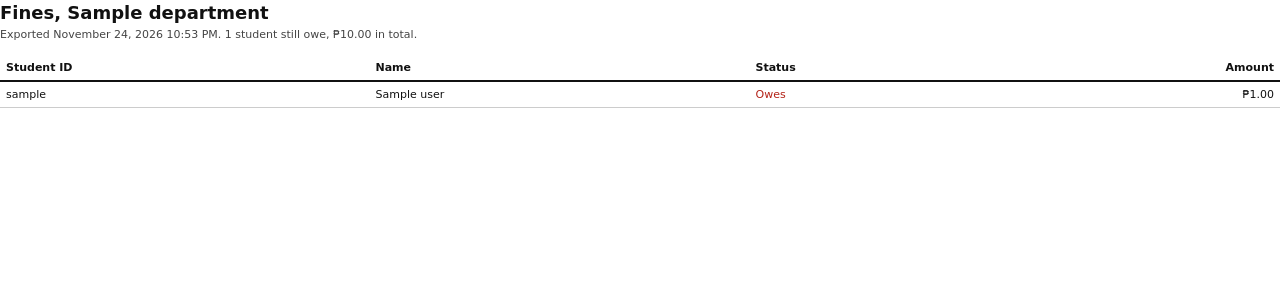
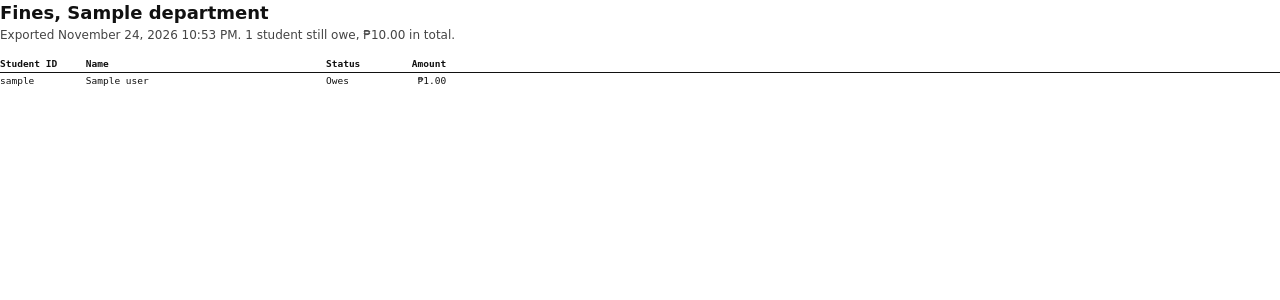
Before and after one commit to Burrento/ClearTrack, a Laravel app: template resources/views/fines/print.blade.php in a window 1280 px wide. Shown: the top 300 px of the page. Run offline with Laravel 12, Linux system fonts and the light colour scheme; the template is opened without the code that fills it: most values are stand-ins (such as "Sample title", 1, 10 or a date in 2020).

Commit message:
Fines PDF: fit in 128 MB (text lines instead of a table, totals summed in SQL)
Co-Authored-By: Claude Opus 5.5 <noreply@anthropic.com>

```diff
--- a/resources/views/fines/print.blade.php
+++ b/resources/views/fines/print.blade.php
@@ -1,4 +1,8 @@
-@php $unpaidTotal = $students->sum('unpaid'); @endphp
+@php
+    $unpaidTotal = $students->sum('unpaid');
+    // One fixed-width text line per student: dompdf needs ~0.2 MB per table row and ran out of memory on big lists
+    $line = fn ($id, $name, $status, $amount) => str_pad($id, 15) . mb_str_pad(mb_strimwidth($name, 0, 40, '…'), 42) . str_pad($status, 8) . mb_str_pad($amount, 13, ' ', STR_PAD_LEFT);
+@endphp
 <!doctype html>
 <html lang="en">
 <head>
@@ -6,36 +10,18 @@
     <title>Fines, {{ $department->code }}, {{ now()->format('Y-m-d') }}</title>
     <style>
         @page { size: A4; margin: 14mm; }
-        body { font: 11px/1.4 'DejaVu Sans', sans-serif; color: #111; margin: 0; } /* DejaVu: dompdf's bundled font with ₱ and ñ */
+        body { font: 12px/1.4 'DejaVu Sans', sans-serif; color: #111; margin: 0; } /* DejaVu: dompdf's bundled font with ₱ and ñ */
         h1 { font-size: 18px; margin: 0 0 2px; }
         p { margin: 0 0 12px; color: #444; }
-        table { width: 100%; border-collapse: collapse; }
-        th, td { text-align: left; padding: 5px 6px; vertical-align: top; }
-        thead th { border-bottom: 2px solid #111; }
-        thead { display: table-header-group; }
-        tbody td { border-bottom: 1px solid #ccc; }
-        tr { page-break-inside: avoid; }
-        .num { text-align: right; white-space: nowrap; }
-        .owes { color: #b42318; }
+        pre { font: 9.5px/1.7 'DejaVu Sans Mono', monospace; margin: 0; }
+        .head { font-weight: bold; border-bottom: 1.5px solid #111; }
     </style>
 </head>
 <body>
     <h1>Fines, {{ $department->name }}</h1>
     <p>Exported {{ now()->format('F j, Y g:i A') }}. {{ $students->count() }} {{ \Illuminate\Support\Str::plural('student', $students->count()) }} still owe, ₱{{ number_format($unpaidTotal, 2) }} in total.</p>
-    <table>
-        <thead>
-            <tr><th>Student ID</th><th>Name</th><th>Status</th><th class="num">Amount</th></tr>
-        </thead>
-        <tbody>
-            @foreach($students as $s)
-                <tr>
-                    <td>{{ $s->user->username }}</td>
-                    <td>{{ $s->user->name }}</td>
-                    <td @class(['owes' => $s->unpaid > 0])>{{ $s->unpaid > 0 ? 'Owes' : 'Cleared' }}</td>
-                    <td class="num">₱{{ number_format($s->unpaid, 2) }}</td>
-                </tr>
-            @endforeach
-        </tbody>
-    </table>
+    <pre class="head">{{ $line('Student ID', 'Name', 'Status', 'Amount') }}</pre>
+    <pre>@foreach($students as $s){{ $line($s->user->username, $s->user->name, 'Owes', '₱' . number_format($s->unpaid, 2)) }}
+@endforeach</pre>
 </body>
 </html>
```
Also changed, not shown: app/Http/Controllers/FineController.php (+5 -5 lines).
